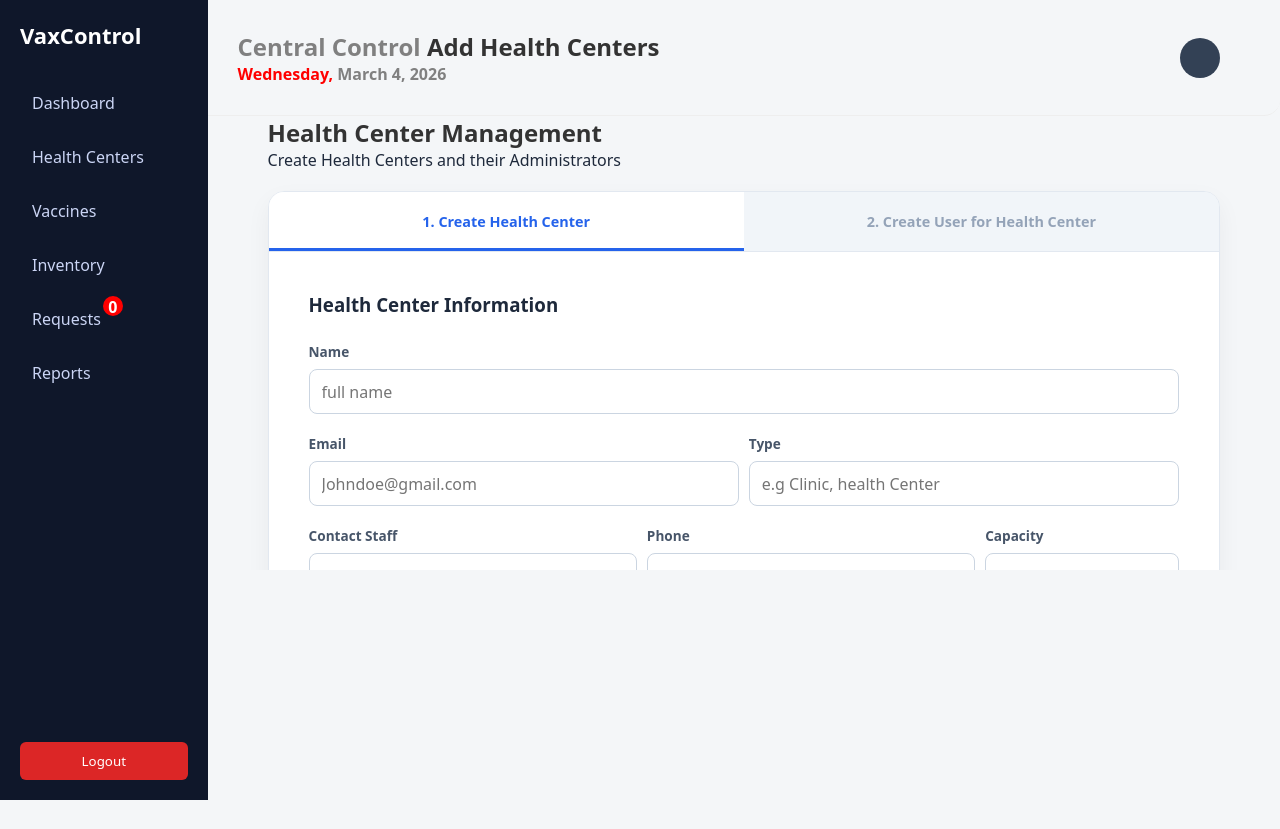
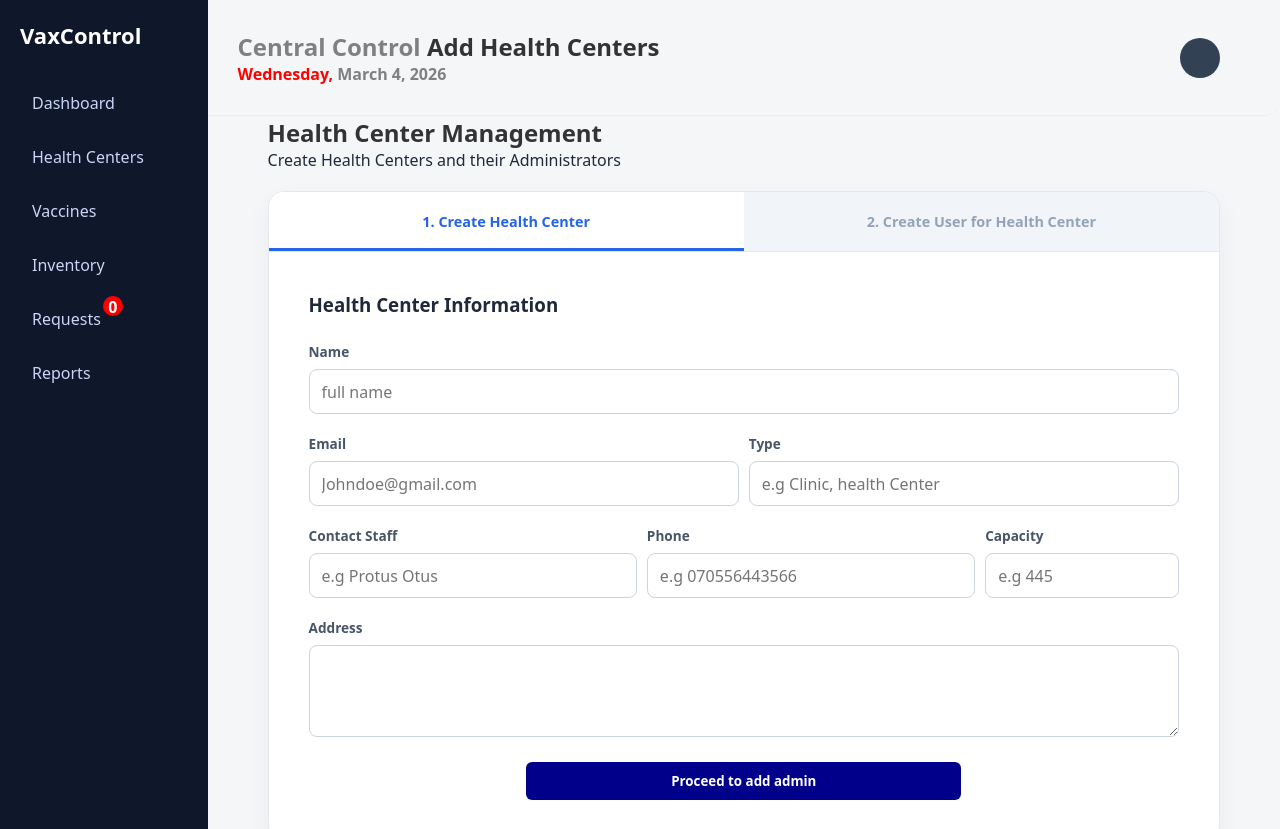
Before and after one commit to kperusi/vaccineapp, a Next.js app: page /frontend/admin/create-facilities in a window 1280 px wide. Shown: the top 829 px of the page. Before the commit the page ends 800 px from the top, so only its background shows below. Built offline with nearby package versions, Linux system fonts and the light colour scheme; no server answers; the database is empty.

Commit message:
added css to dashboard

```diff
--- a/src/app/frontend/admin/dashboard/page.js
+++ b/src/app/frontend/admin/dashboard/page.js
@@ -80,8 +80,8 @@ export default function Page() {
 
   return (
     <main
-      style={{ height: "70vh" }}
-      className="scroll-container w-full flex fxd-c"
+
+      className="scroll-container w-full flex fxd-c main-dashboard "
     >
       <section className="p-l-r-30 p-t-20">
         <section className="stats">
--- a/src/app/styles/meduim.css
+++ b/src/app/styles/meduim.css
@@ -5,27 +5,23 @@
     width: 100% !important;
     height: 100vh;
     gap: 0;
-
   }
   .ds-bg {
-   width: 100% !important;
-   height:30vh !important;
-
-
+    width: 100% !important;
+    height: 30vh !important;
   }
-  .p-md-0{
+  .p-md-0 {
     padding: 0;
   }
 
   .login-form {
-padding: 0 20px;
+    padding: 0 20px;
     width: 100% !important;
-height:fit-content !important;
+    height: fit-content !important;
     background-color: white;
     /* background-image: url("../../assets/images/bg-pattern-circles.svg"); */
     background-repeat: no-repeat;
     background-position: 200px 400px !important;
-
   }
   .ms-bg {
     display: none;
@@ -35,14 +31,18 @@ height:fit-content !important;
     background-size: cover;
     background-repeat: no-repeat;
     background-position: 0px 0px;
-
   }
-  .dashboard{
-
+  .dashboard {
   }
-  .ms-header{
-
+  .ms-header {
     display: flex !important;
     width: 100%;
   }
+  .main-dashboard {
+
+  }
+  body{
+
+    height: 100vh;
+  }
 }
--- a/src/app/styles/scrollbar.css
+++ b/src/app/styles/scrollbar.css
@@ -1,6 +1,6 @@
 /* Container styling */
 .scroll-container {
-  max-height: 454px;
+  /* max-height: 454px; */
   overflow-y: auto;
 
   /* Firefox support */
--- a/src/app/styles/styles.css
+++ b/src/app/styles/styles.css
@@ -12,6 +12,11 @@
 @import "positions.css";
 @import "mobil-small.css";
 @import "meduim.css";
+.main-dashboard{
+
+height: 80vh;
+padding-bottom: 50px;
+}
 .fxd-r {
   flex-direction: row;
 }
```
